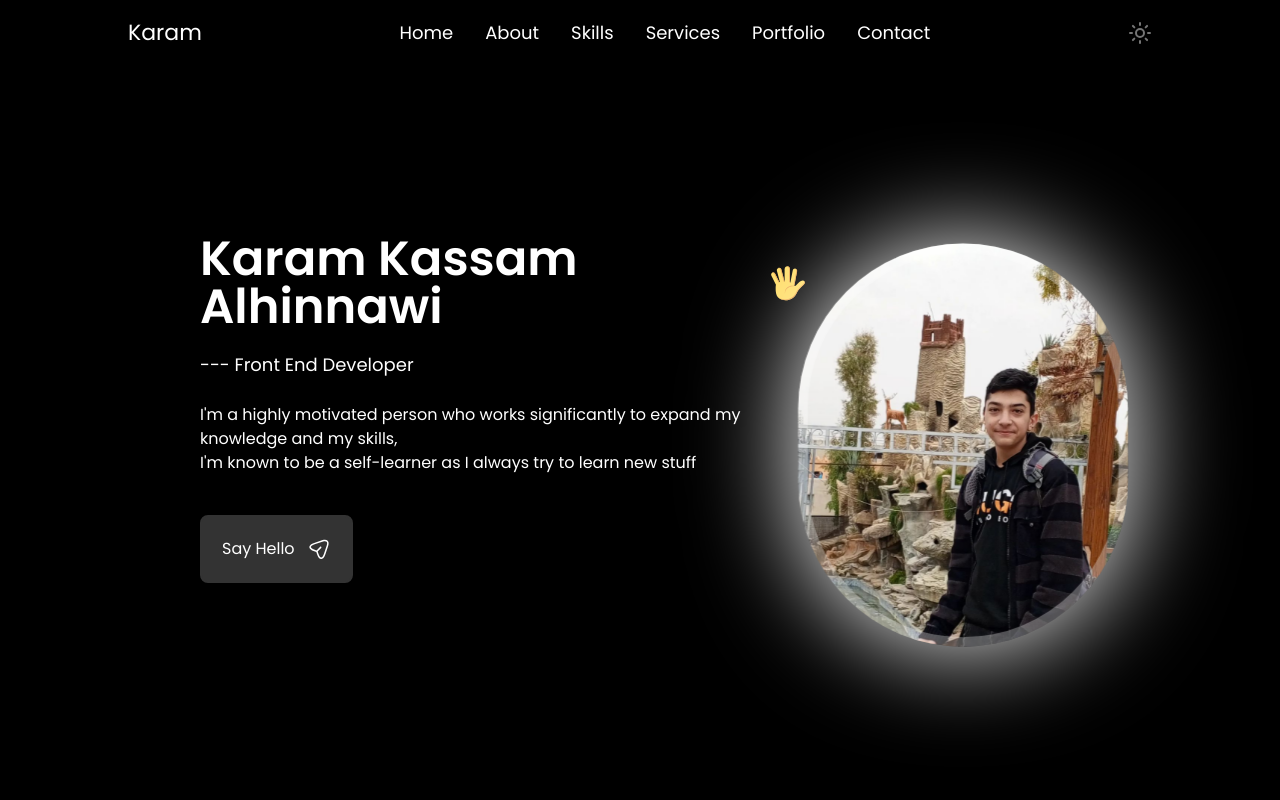
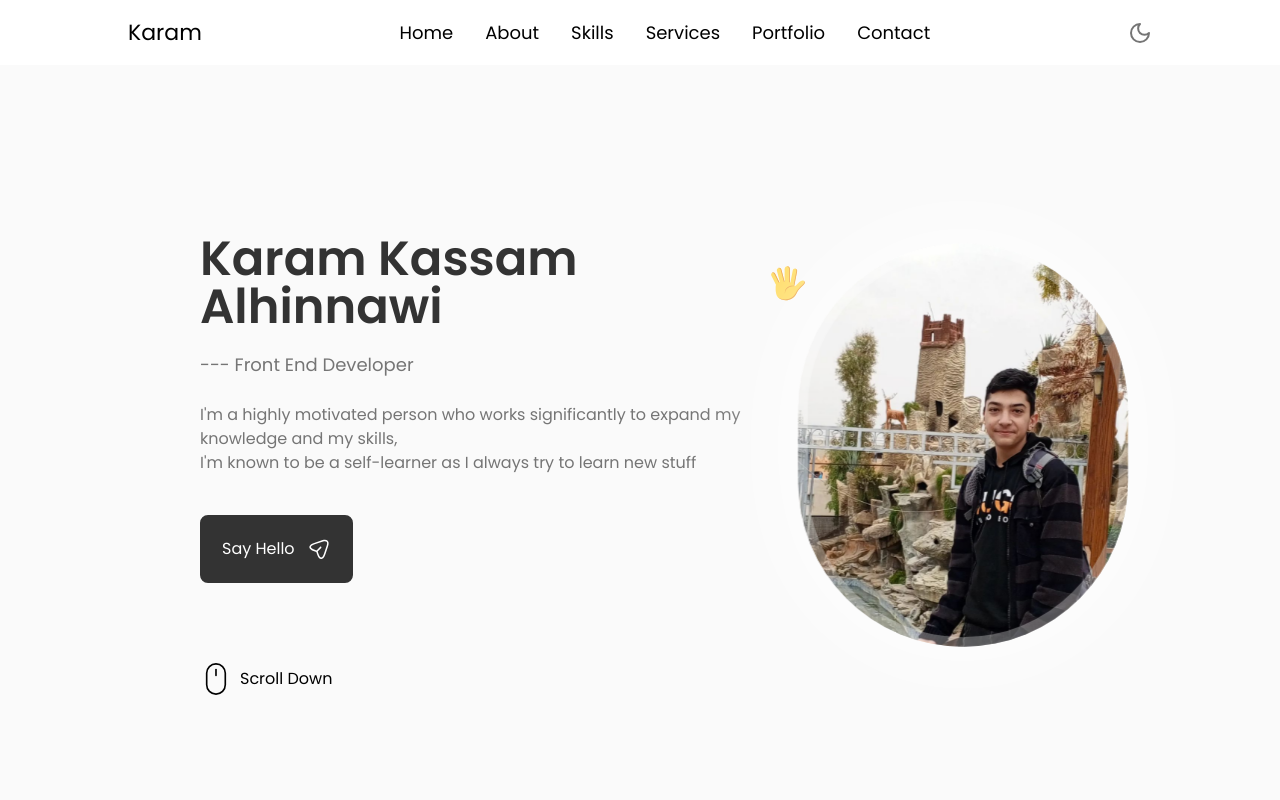
Before and after one commit to karam-Kassam-Alhinnawi/Karam-Portfolio, a React (Create React App) app: page / in a window 1280 px wide. Shown: the top 800 px of the page. Built offline with nearby package versions, Linux system fonts and the light colour scheme; some icons are missing.

Commit message:
new commit

```diff
--- a/src/App.js
+++ b/src/App.js
@@ -21,7 +21,7 @@ import Footer from "./Components/Footer";
 import 'boxicons';
 
 function App() {
-  const [darkMode, setdarkMode] = useState(true);
+  const [darkMode, setdarkMode] = useState(false);
   // Initilize the AOS Animation Library
   useEffect(() => {
     AOS.init();
@@ -32,7 +32,7 @@ function App() {
     <div className={`${darkMode && "dark"}`}>
      <Navbar darkMode={darkMode} setdarkMode={setdarkMode}/>
      <Hero darkMode={darkMode} setDarkMode={setdarkMode}/>
-     <AboutMe/>
+     <AboutMe darkMode={darkMode}/>
      <Skills/>
      <Services darkMode={darkMode}/>
      <Portfolio />
--- a/src/Components/AboutMe.js
+++ b/src/Components/AboutMe.js
@@ -12,7 +12,7 @@ const about = [
     {icon:"location-plus", name:"Based In", value: "Syria"},
 ]
 
-const AboutMe = () => {
+const AboutMe = ({darkMode}) => {
   return (
     <div id='about' data-aos="zoom-in" data-aos-duration="1000" className='md:px-40 pt-10 dark:bg-black flex flex-col items-center justify-center text-black'>
        <h2 className='font-bold text-5xl dark:text-white'>About Me</h2>
@@ -28,7 +28,7 @@ const AboutMe = () => {
              <div className='flex flex-col items-center justify-center shadow-xl
               border p-3 w-[120px] h-32 md:w-32 rounded-lg dark:shadow-md dark:shadow-white'>
 
-             <box-icon type='icon' name={info.icon} color="#fff"></box-icon>
+             {darkMode ? <box-icon type='icon' name={info.icon} color="#fff"></box-icon> : <box-icon type='icon' name={info.icon}></box-icon>}
              <p className='my-2 font-semibold dark:text-white'>{info.name}</p>
              <p className='dark:text-white'>{info.value}</p>
 
--- a/src/Components/Skills.js
+++ b/src/Components/Skills.js
@@ -40,7 +40,7 @@ const Skills = () => {
         {skillsList.map((skill) =>
           <div className='text-center mt-6 flex flex-col items-center justify-center skill px-6 py-4 rounded-xl'>
             <img src={skill.img} id={skill.id} className='w-32 pb-4' alt="" />
-            <p className='font-semibold text-xl'>{skill.name}</p>
+            <p className='font-semibold text-xl text-white'>{skill.name}</p>
           </div>
         )}
        {/* </div> */}
```
